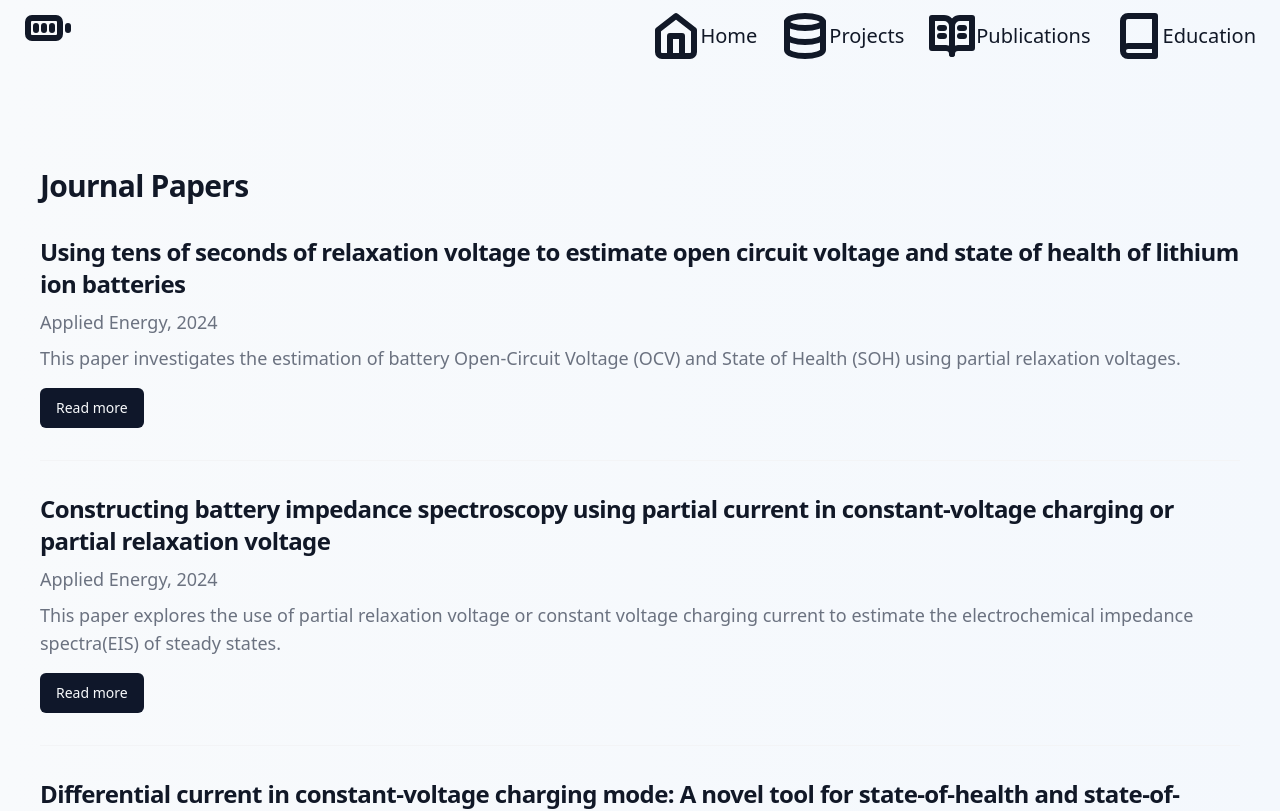
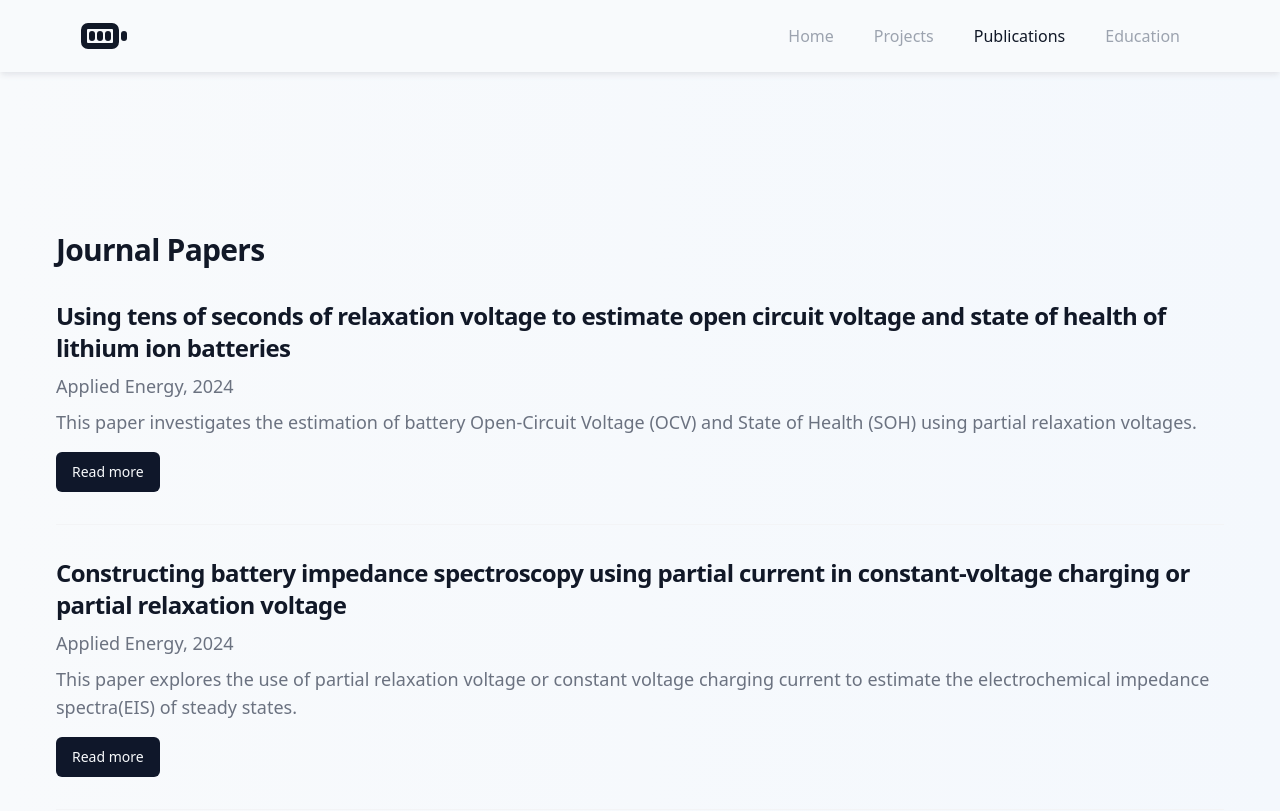
Before and after one commit to Ko0105/Webpage, a Next.js app: page /publication in a window 1280 px wide. Shown: the top 811 px of the page. Built offline with nearby package versions, Linux system fonts and the light colour scheme.

Commit message:
fix navbar

```diff
--- a/src/app/layout.tsx
+++ b/src/app/layout.tsx
@@ -19,11 +19,13 @@ export default function RootLayout({
     <html lang="en">
       <body className={inter.className}>
         <div className="bg-gradient-to-r from-[#F8FAFC] to-[#f4f8fd] font-sans text-gray-900">
-        {/* <div className="bg-[#F8FAFC] font-sans text-gray-900"> */}
+          {/* <div className="bg-[#F8FAFC] font-sans text-gray-900"> */}
 
           <div className="flex flex-col min-h-[100dvh]">
             <Header />
-            {children}
+            <main className="px-4 py-6 lg:py-12 max-w-[1200px] lg:max-w-[1280px] mx-auto xl:max-w-[1440px]">
+              {children}
+            </main>
             <Footer />
           </div>
         </div>
--- a/src/components/layout/Header.tsx
+++ b/src/components/layout/Header.tsx
@@ -1,47 +1,42 @@
 "use client";
 import Link from "next/link";
-import { Home } from 'lucide-react';
-import { BookOpenText } from 'lucide-react';
-import { Book } from 'lucide-react';
-import { Database } from 'lucide-react';
-import { BatteryFull } from 'lucide-react';
+import { Home } from "lucide-react";
+import { BookOpenText } from "lucide-react";
+import { Book } from "lucide-react";
+import { Database } from "lucide-react";
+import { BatteryFull } from "lucide-react";
+import { cn } from "@/lib/utils";
+import { usePathname } from "next/navigation";
 
+const navList = [
+  { name: "Home", href: "/" },
+  { name: "Projects", href: "/project" },
+  { name: "Publications", href: "/publication" },
+  { name: "Education", href: "/education" },
+];
 const Header = () => {
+  const pathname = usePathname();
+
   return (
-    <header className="px-4 lg:px-6 h-14 flex items-center space-y-4">
-      <Link className="flex items-center justify-center" href="#">
-        <BatteryFull strokeWidth={3} className="h-12 w-12 " />
-
+    <header className="justify-between px-4 flex items-center md:px-12 lg:px-20 bg-[#F8FAFC] shadow-md shadow-gray-200 sticky top-0 z-10">
+      <Link className="flex items-center justify-center" href="/">
+        <BatteryFull strokeWidth={3} className="h-12 w-12" />
       </Link>
-      <nav className="ml-auto flex gap-4 sm:gap-6 ">
-        <Link
-          className="inline-flex items-center space-x-2 text-xl font-medium transition-colors hover:underline"
-          href="/"
-        >
-          <Home strokeWidth={3} className="h-12 w-12 "  />
-          Home
-        </Link>
-        <Link
-          className="inline-flex items-center space-x-2 text-xl font-medium transition-colors hover:underline"
-          href="/project"
-        >
-          <Database strokeWidth={3} className="h-12 w-12 " />
-          Projects
-        </Link>
-        <Link
-          className="inline-flex items-center space-x-2 text-xl font-medium transition-colors hover:underline"
-          href="/publication"
-        >
-          <BookOpenText strokeWidth={3} className="h-12 w-12" />
-          Publications
-        </Link>
-        <Link
-          className="inline-flex items-center space-x-2 text-xl font-medium transition-colors hover:underline"
-          href="/education"
-        >
-          <Book strokeWidth={3} className="h-12 w-12" />
-          Education
-        </Link>
+      <nav className="flex items-center ml-auto">
+        {navList.map((item) => {
+          return (
+            <Link
+              key={item.name}
+              className={cn(
+                "py-4 md:py-6 mx-1 px-4 text-center transition-colors duration-300 ease-in-out hover:underline text-gray-400 hover:text-gray-500",
+                { "text-gray-900": item.href === pathname },
+              )}
+              href={item.href}
+            >
+              {item.name}
+            </Link>
+          );
+        })}
       </nav>
     </header>
   );
--- a/src/view/home/MyProfile.tsx
+++ b/src/view/home/MyProfile.tsx
@@ -5,7 +5,7 @@ import Link from "next/link";
 
 export default function MyProfile() {
   return (
-    <main className="px-4 py-6 space-y-6 md:space-y-8 lg:py-12 lg:space-y-10">
+    <>
       <div className="flex flex-col items-center space-y-2">
         <h1 className="text-4xl font-bold tracking-tighter sm:text-5xl">
           Chi-Jyun Ko
@@ -14,7 +14,6 @@ export default function MyProfile() {
           Third-year PhD student at National Taiwan University
         </h2>
         <div className="max-w-4xl mx-auto my-12 p-8 ">
-
           <div className="grid grid-cols-3 gap-8">
             <div className="col-span-2 space-y-6">
               <h2 className="text-2xl font-bold">Research Topic</h2>
@@ -50,15 +49,10 @@ export default function MyProfile() {
                 }}
                 width="200"
               />
-
             </div>
           </div>
         </div>
-
-
-
       </div>
-
 
       <div className="container grid gap-6 px-4 text-center md:px-6 md:grid-cols-2">
         <div className="space-y-2">
@@ -127,147 +121,6 @@ export default function MyProfile() {
           </div>
         </div>
       </div>
-    </main>
+    </>
   );
 }
-
-function BatteryIcon(props: any) {
-  return (
-    <svg
-      {...props}
-      xmlns="http://www.w3.org/2000/svg"
-      width="24"
-      height="24"
-      viewBox="0 0 24 24"
-      fill="none"
-      stroke="currentColor"
-      strokeWidth="2"
-      strokeLinecap="round"
-      strokeLinejoin="round"
-    >
-      <rect width="16" height="10" x="2" y="7" rx="2" ry="2" />
-      <line x1="22" x2="22" y1="11" y2="13" />
-    </svg>
-  );
-}
-
-function BookIcon(props: any) {
-  return (
-    <svg
-      {...props}
-      xmlns="http://www.w3.org/2000/svg"
-      width="24"
-      height="24"
-      viewBox="0 0 24 24"
-      fill="none"
-      stroke="currentColor"
-      strokeWidth="2"
-      strokeLinecap="round"
-      strokeLinejoin="round"
-    >
-      <path d="M4 19.5v-15A2.5 2.5 0 0 1 6.5 2H20v20H6.5a2.5 2.5 0 0 1 0-5H20" />
-    </svg>
-  );
-}
-
-function BookOpenIcon(props: any) {
-  return (
-    <svg
-      {...props}
-      xmlns="http://www.w3.org/2000/svg"
-      width="24"
-      height="24"
-      viewBox="0 0 24 24"
-      fill="none"
-      stroke="currentColor"
-      strokeWidth="2"
-      strokeLinecap="round"
-      strokeLinejoin="round"
-    >
-      <path d="M2 3h6a4 4 0 0 1 4 4v14a3 3 0 0 0-3-3H2z" />
-      <path d="M22 3h-6a4 4 0 0 0-4 4v14a3 3 0 0 1 3-3h7z" />
-    </svg>
-  );
-}
-
-function HomeIcon(props: any) {
-  return (
-    <svg
-      {...props}
-      xmlns="http://www.w3.org/2000/svg"
-      width="24"
-      height="24"
-      viewBox="0 0 24 24"
-      fill="none"
-      stroke="currentColor"
-      strokeWidth="2"
-      strokeLinecap="round"
-      strokeLinejoin="round"
-    >
-      <path d="m3 9 9-7 9 7v11a2 2 0 0 1-2 2H5a2 2 0 0 1-2-2z" />
-      <polyline points="9 22 9 12 15 12 15 22" />
-    </svg>
-  );
-}
-
-function MailIcon(props: any) {
-  return (
-    <svg
-      {...props}
-      xmlns="http://www.w3.org/2000/svg"
-      width="24"
-      height="24"
-      viewBox="0 0 24 24"
-      fill="none"
-      stroke="currentColor"
-      strokeWidth="2"
-      strokeLinecap="round"
-      strokeLinejoin="round"
-    >
-      <rect width="20" height="16" x="2" y="4" rx="2" />
-      <path d="m22 7-8.97 5.7a1.94 1.94 0 0 1-2.06 0L2 7" />
-    </svg>
-  );
-}
-
-function UserIcon(props: any) {
-  return (
-    <svg
-      {...props}
-      xmlns="http://www.w3.org/2000/svg"
-      width="24"
-      height="24"
-      viewBox="0 0 24 24"
-      fill="none"
-      stroke="currentColor"
-      strokeWidth="2"
-      strokeLinecap="round"
-      strokeLinejoin="round"
-    >
-      <path d="M19 21v-2a4 4 0 0 0-4-4H9a4 4 0 0 0-4 4v2" />
-      <circle cx="12" cy="7" r="4" />
-    </svg>
-  );
-}
-
-function ServerIcon(props: any) {
-  return (
-    <svg
-      {...props}
-      xmlns="http://www.w3.org/2000/svg"
-      width="24"
-      height="24"
-      viewBox="0 0 24 24"
-      fill="none"
-      stroke="currentColor"
-      strokeWidth="2"
-      strokeLinecap="round"
-      strokeLinejoin="round"
-    >
-      <rect width="20" height="8" x="2" y="2" rx="2" ry="2" />
-      <rect width="20" height="8" x="2" y="14" rx="2" ry="2" />
-      <line x1="6" x2="6.01" y1="6" y2="6" />
-      <line x1="6" x2="6.01" y1="18" y2="18" />
-    </svg>
-  );
-}
```
Lines whose indentation alone changed are shown as unchanged.
